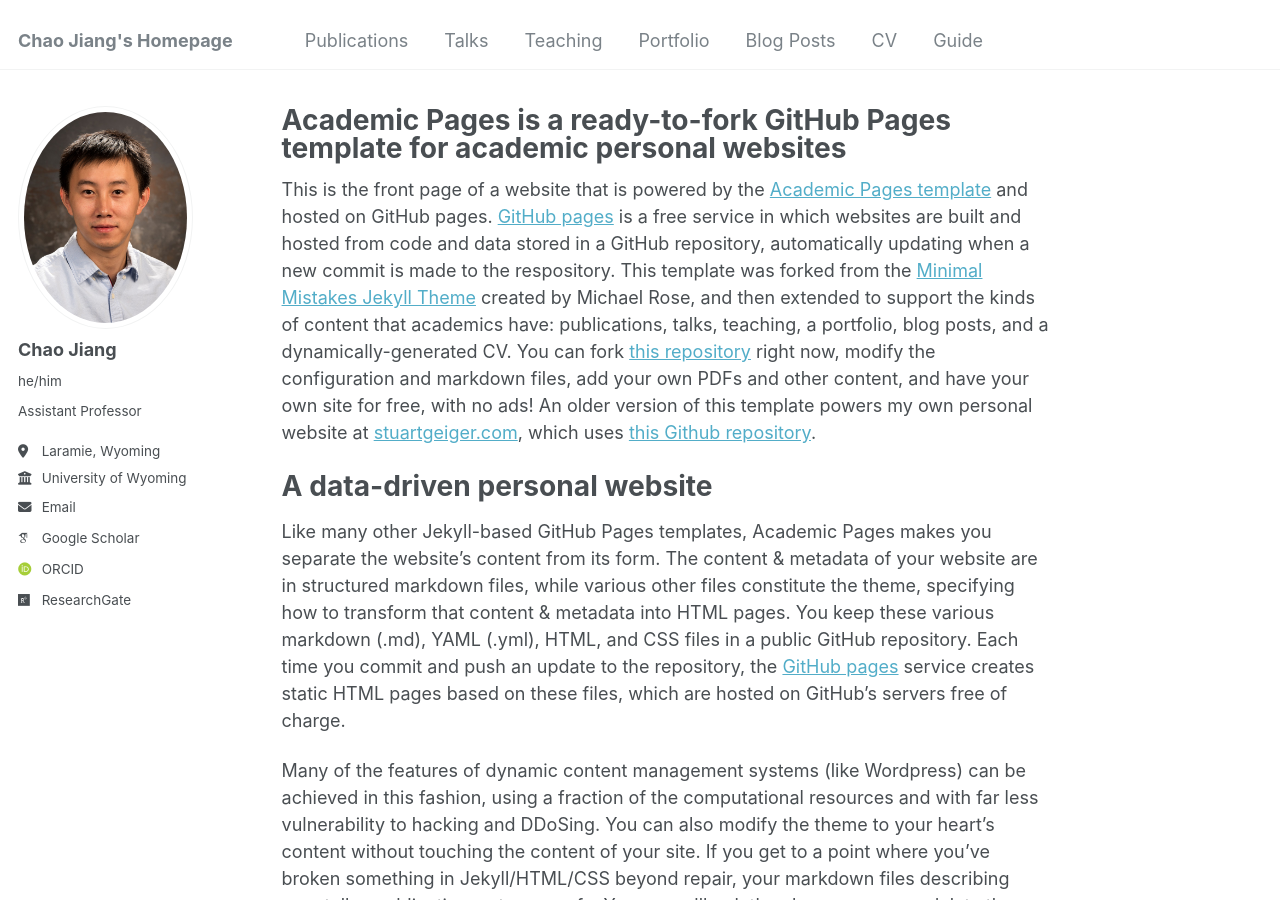
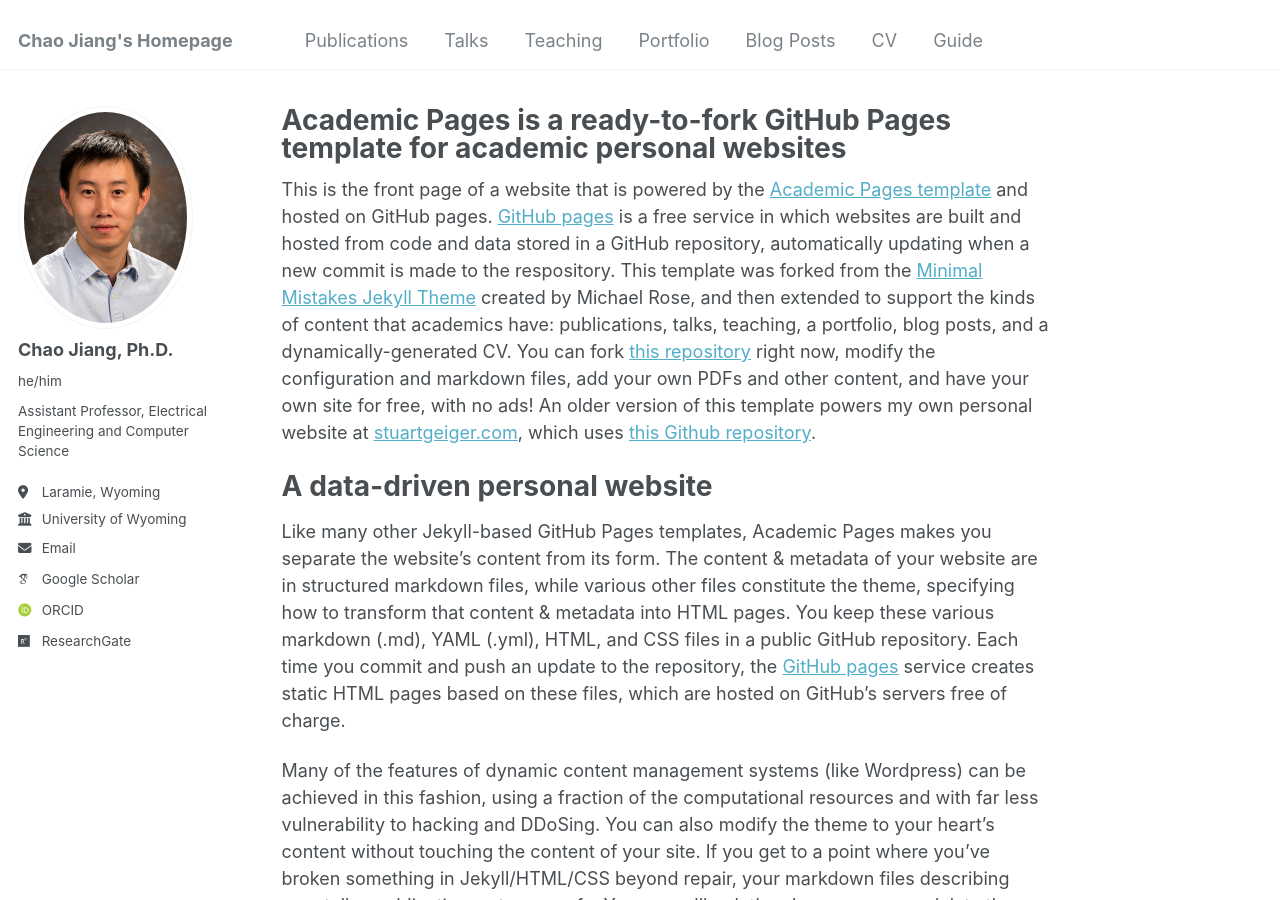
Before and after one commit to cjiang6/cjiang6.github.io, a Jekyll site: the page built from _pages/about.md, in a window 1280 px wide and 900 px high. Built offline with Jekyll 4.4.1, drawn with Linux system fonts in a browser that asks for light colours; some web fonts are replaced.

Commit message:
Update _config.yml

```diff
--- a/_config.yml
+++ b/_config.yml
@@ -22,9 +22,9 @@ repository               : "cjiang6/cjiang6.github.io"
 author:
   # Biographic information
   avatar           : "cjiang-photo.jpg"
-  name             : "Chao Jiang"
+  name             : "Chao Jiang, Ph.D."
   pronouns         : "he/him" # example: "she/her"
-  bio              : "Assistant Professor"
+  bio              : "Assistant Professor, Electrical Engineering and Computer Science"
   location         : "Laramie, Wyoming"
   employer         : "University of Wyoming"
   uri              : # URL
```
